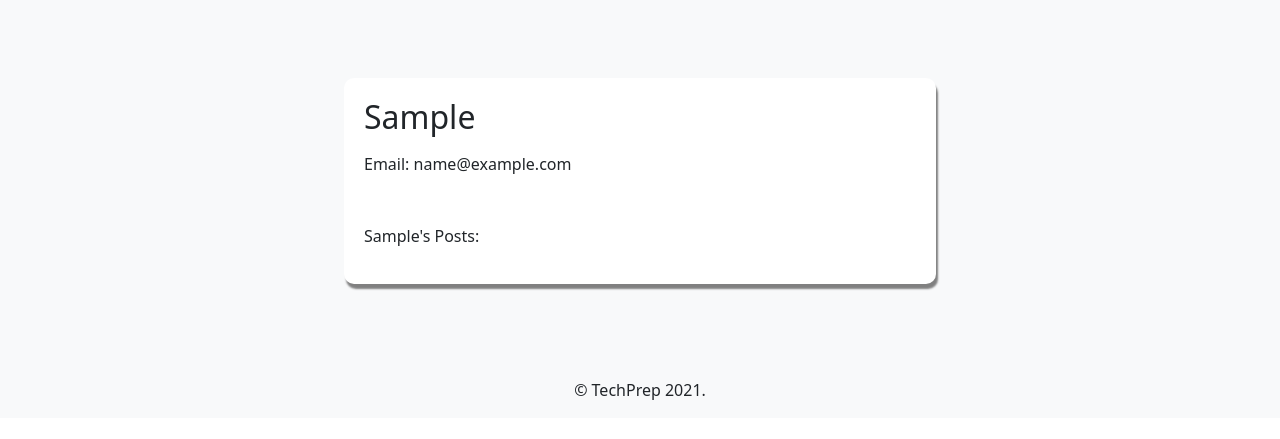
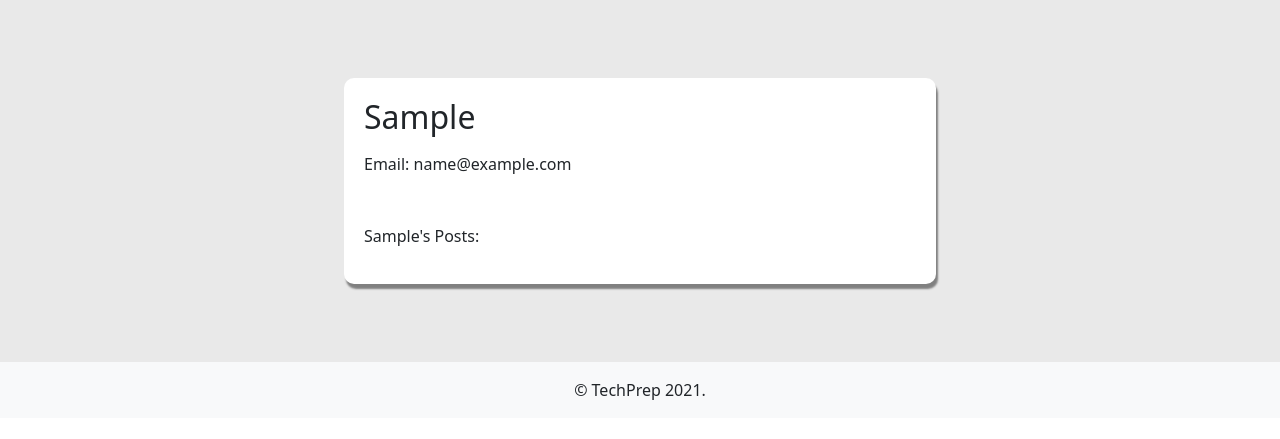
Before and after one commit to davidc360/tech-prep, a Flask app: page /profile/1 in a window 1280 px wide. Shown: the part 58-497 px from the top of the page. Run offline with Flask 2, Linux system fonts and the light colour scheme; the visitor is signed in with stand-in values (Sample User, id 1); data comes from the database, SQL or seed files in the repository; both versions use the stored data as it was after the commit; data that the repository does not hold is empty.

Commit message:
fix: darken background color of profile

```diff
--- a/techprep/static/styles.css
+++ b/techprep/static/styles.css
@@ -46,7 +46,7 @@
 
 /* Posts */
 
-.PostDetailSection {
+.PostDetailSection, .ProfileSection {
     background-color: rgb(233, 233, 233);
     padding: 100px 0;
 }
--- a/techprep/templates/profile.html
+++ b/techprep/templates/profile.html
@@ -1,7 +1,7 @@
 {% extends 'base.html' %}
 {% block content %}
 
-<section class="profile bg-light p-5">
+<section class="ProfileSection p-5">
   <div class="postDetail col-6 offset-3">
     <h2>{{user.username.title()}}</h2>
     {% if user.id == current_user.id %}
```
Also changed, not shown: techprep/database.db.
